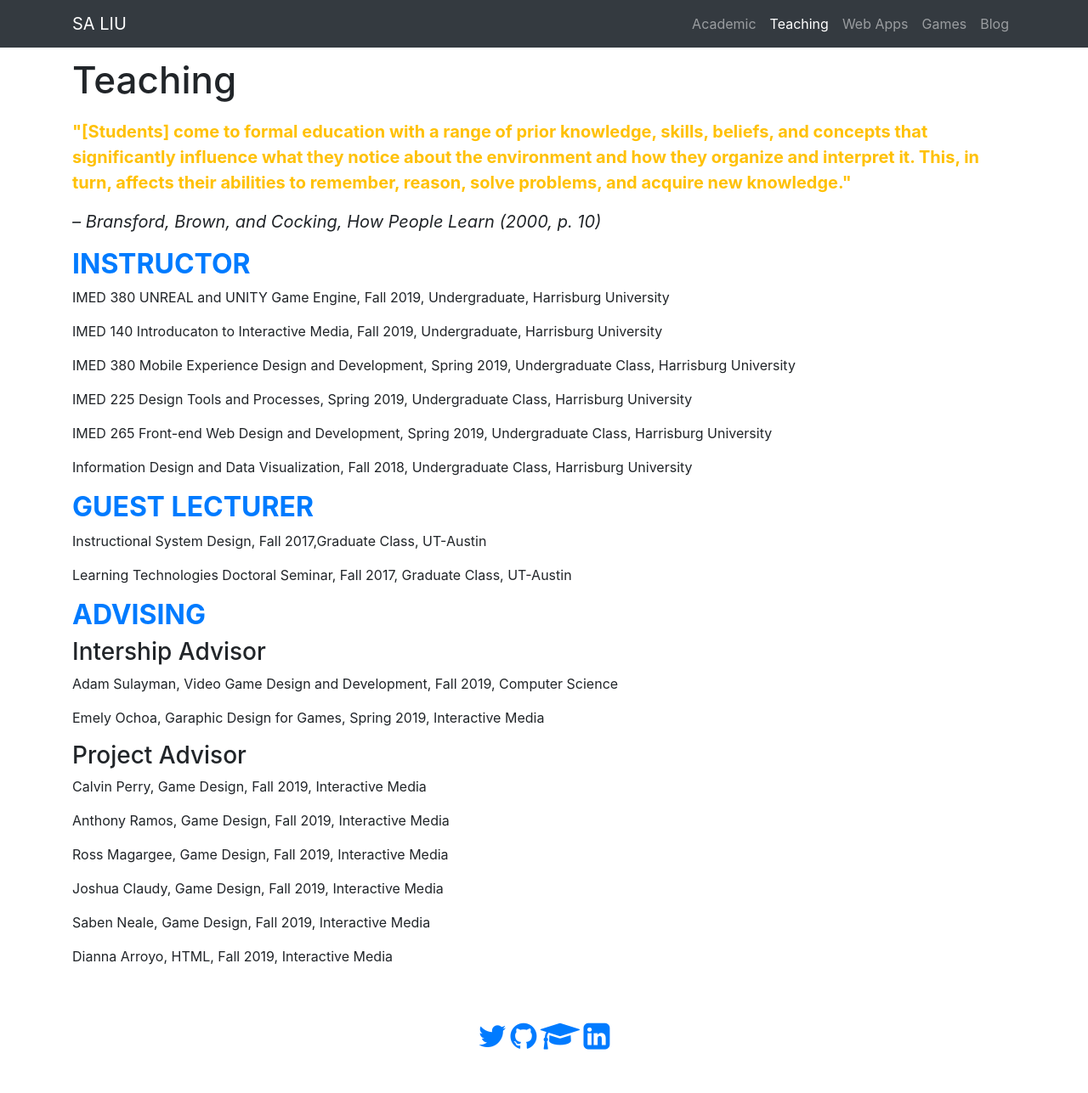
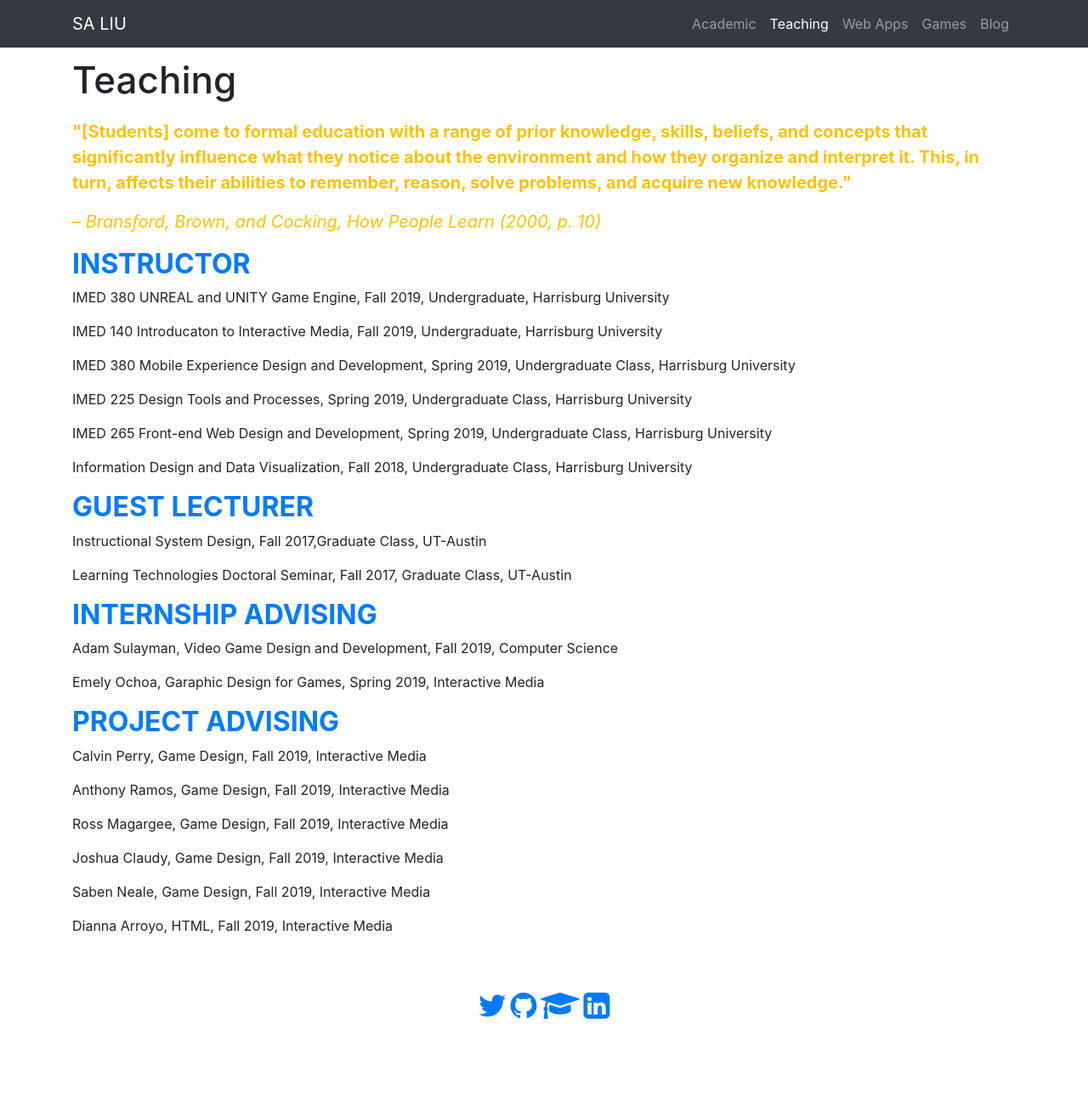
Before and after one commit to Tonicdragon6x66/saliudev.github.io, a Jekyll site: the page built from teaching/index.html, in a window 1280 px wide. Shown: the whole page at 85% size. Built offline with Jekyll 4.4.1, drawn with Linux system fonts in a browser that asks for light colours; after the commit the page ends 1251 px from its top, so only the background shows below that.

Commit message:
update teaching page

```diff
--- a/teaching/index.html
+++ b/teaching/index.html
@@ -32,7 +32,7 @@ title: SA LIU | Researcher, Teacher, Developer
             <p class="text-warning">
 
                 <strong>"[Students] come to formal education with a range of prior knowledge, skills, beliefs, and concepts that significantly influence what they notice about the environment and how they organize and interpret it. This, in turn, affects their abilities to remember, reason, solve problems, and acquire new knowledge."</strong>
-            <p> <cite> – Bransford, Brown, and Cocking, How People Learn (2000, p. 10) </cite>    </p>
+            <p  class="text-warning"> <cite> – Bransford, Brown, and Cocking, How People Learn (2000, p. 10) </cite>    </p>
         </blockquote>
 
         <h2 class="text-primary"><strong>INSTRUCTOR</strong></h2>
@@ -47,12 +47,11 @@ title: SA LIU | Researcher, Teacher, Developer
         <p>Instructional System Design, Fall 2017,Graduate Class, UT-Austin</p>
         <p>Learning Technologies Doctoral Seminar, Fall 2017, Graduate Class, UT-Austin</p>
 
-        <h2 class="text-primary"><strong>ADVISING</strong></h2>
-        <h3>Intership Advisor</h3>
+        <h2 class="text-primary"><strong>INTERNSHIP ADVISING</strong></h2>
         <p>Adam Sulayman, Video Game Design and Development, Fall 2019, Computer Science</p>
         <p>Emely Ochoa, Garaphic Design for Games, Spring 2019, Interactive Media</p>
 
-        <h3>Project Advisor</h3>
+        <h2 class="text-primary"><strong>PROJECT ADVISING</strong></h2>
         <p>Calvin Perry, Game Design, Fall 2019, Interactive Media</p>
         <p>Anthony Ramos, Game Design, Fall 2019, Interactive Media</p>
         <p>Ross Magargee, Game Design, Fall 2019, Interactive Media</p>
```
